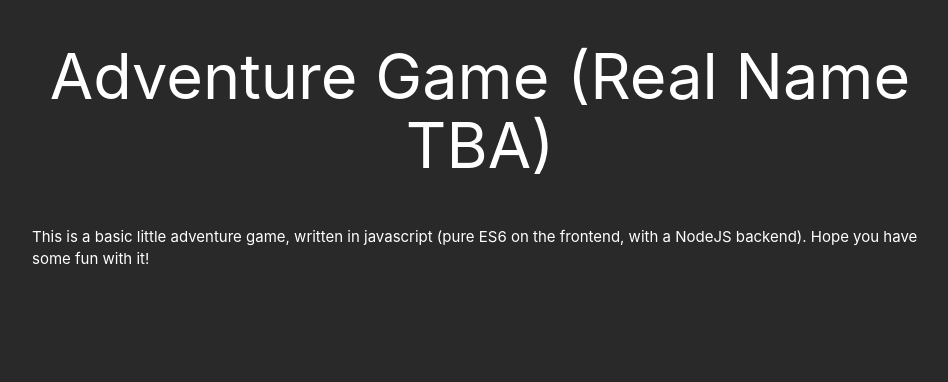
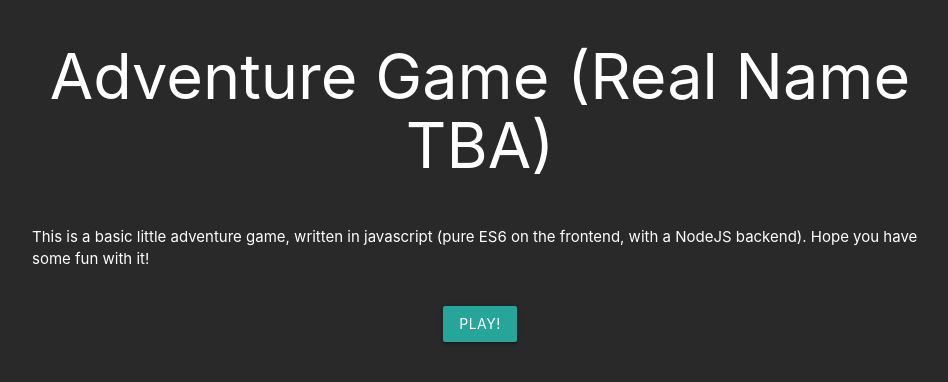
Before and after one commit to cow-co/js-adventure, a website: page frontend/public/pages/index.html in a window 1280 px wide. Shown: the whole page, without its empty margins (160-1108 px from the left). Drawn offline with nearby package versions, Linux system fonts and the light colour scheme.

Commit message:
Add Play Button

```diff
--- a/frontend/public/pages/index.html
+++ b/frontend/public/pages/index.html
@@ -10,7 +10,7 @@
   </head>
   <body>
     <div class="container">
-      <div class="row">
+      <div class="row banner">
         <div class="col s12">
           <h1>Adventure Game (Real Name TBA)</h1>
         </div>
@@ -19,6 +19,11 @@
         <p>
           This is a basic little adventure game, written in javascript (pure ES6 on the frontend, with a NodeJS
           backend). Hope you have some fun with it!
+        </p>
+      </div>
+      <div class="row">
+        <p class="center-align">
+          <a href="#" id="game-btn" class="btn">Play!</a>
         </p>
       </div>
     </div>
```
